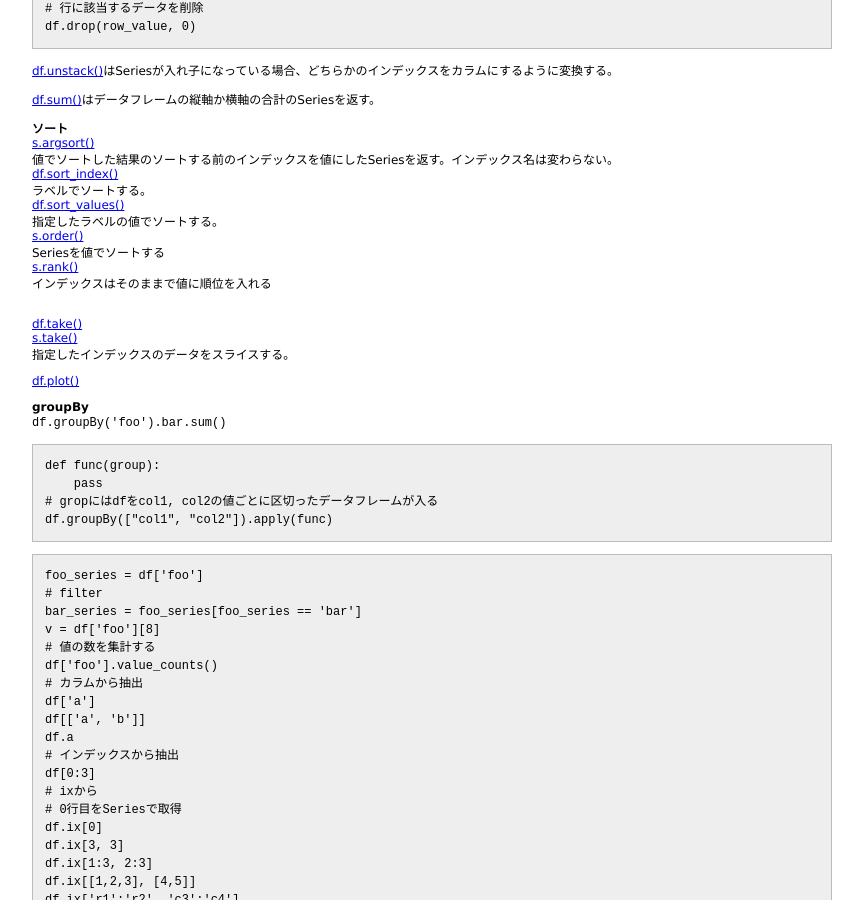
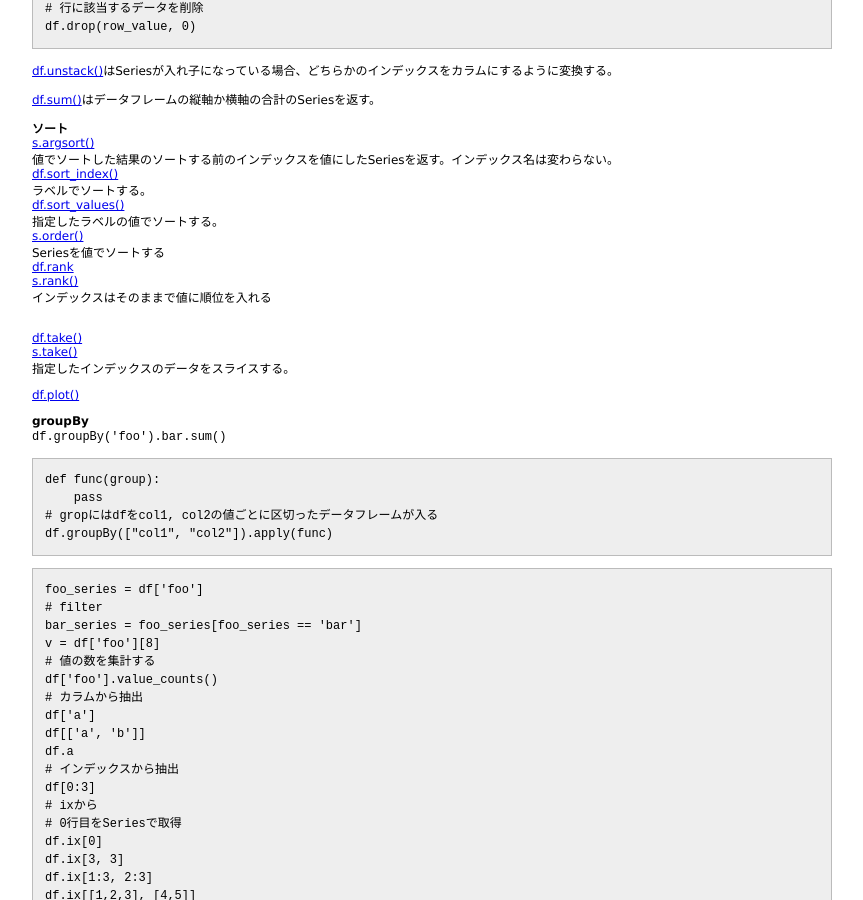
Before and after one commit to 38elements/38elements.github.com, a Jekyll site: the page built from _posts/2016-04-24-pandas.md, in a window 1280 px wide and 900 px high, scrolled down 4224 px. Shown: the whole window, without its empty margins (208-1071 px from the left). Built offline with Jekyll 4.4.1, drawn with Linux system fonts in a browser that asks for light colours.

Commit message:
Update 2016-04-24-pandas.md

```diff
--- a/_posts/2016-04-24-pandas.md
+++ b/_posts/2016-04-24-pandas.md
@@ -271,6 +271,7 @@ df.drop(row_value, 0)
 指定したラベルの値でソートする。
 [s.order()](http://pandas.pydata.org/pandas-docs/stable/generated/pandas.Series.order.html)
 Seriesを値でソートする
+[df.rank](http://pandas.pydata.org/pandas-docs/version/0.17.0/generated/pandas.DataFrame.rank.html)
 [s.rank()](http://pandas.pydata.org/pandas-docs/stable/generated/pandas.Series.rank.html)
 インデックスはそのままで値に順位を入れる
 
```
